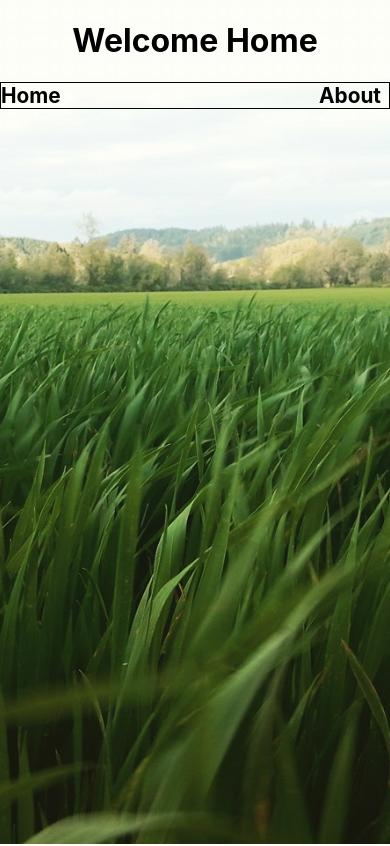
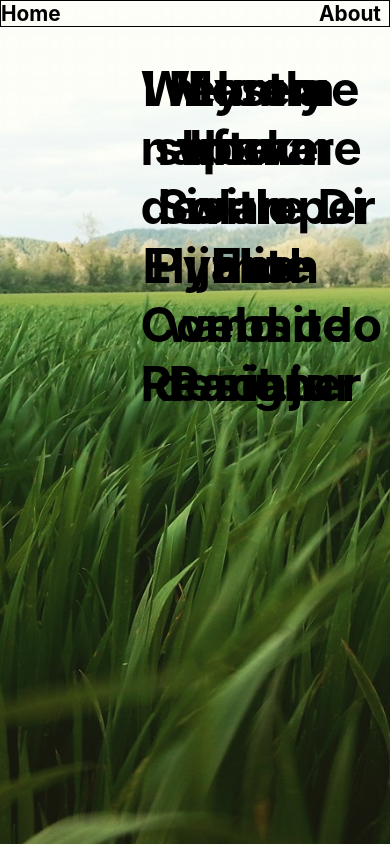
Before and after one commit to Elijah-Woodhouse/elijahSite, a React (Create React App) app: page / in a window 390 px wide. Shown: the top 846 px of the page. Built offline with nearby package versions, Linux system fonts and the light colour scheme.

Commit message:
listeners placed on a 5 breakpoints spread throughout the page. header elements appear on screen when div elements is in viewport

```diff
--- a/src/App.css
+++ b/src/App.css
@@ -20,7 +20,7 @@ body {
 }
 
 .fade-in {
-  opacity: 0;
+  opacity: 1;
   transition: opacity 250ms ease-in;
 }
 
@@ -83,3 +83,39 @@ nav {
 .second-break {
   margin-top: 300%;
 }
+
+.third-break {
+  margin-top: 300%
+}
+
+.fourth-break {
+  margin-top: 300%;
+}
+
+.fifth-break {
+  margin-top: 300%;
+}
+
+.break-fadeInOut {
+  opacity: 1;
+  transition: opacity 250ms ease-in;
+  background-color: rgb(254, 252, 243, 0);
+  padding: 5%;
+  margin: 0;
+  position: fixed;
+  margin: 10% 30% 50% 31%;
+  font-size: 3em;
+}
+
+.item-not-in-view {
+  visibility: hidden;
+}
+
+@keyframes fadeinAnimation {
+  0% {
+    opacity: 0;
+  }
+  100% {
+    opacity: 1;
+  }
+}
--- a/src/components/HomePage.js
+++ b/src/components/HomePage.js
@@ -14,6 +14,9 @@ export default function HomePage() {
 
     const { ref: firstRef, inView: firstBreakIsVisibile} = useInView();
     const { ref: secondRef, inView: secondBreakIsVisibile} = useInView();
+    const { ref: thirdRef, inView: thirdBreakIsVisibile} = useInView();
+    const { ref: fourthRef, inView: fourthBreakIsVisibile} = useInView();
+    const { ref: fifthRef, inView: fifthBreakIsVisibile} = useInView();
 
     useEffect(() => {
         console.log(firstBreakIsVisibile, secondBreakIsVisibile);
@@ -22,12 +25,19 @@ export default function HomePage() {
         return (
             <div>
                 <h1 className={firstBreakIsVisibile ? `${fadeInOutStyles}` :`${hiding}`}>Welcome Home</h1>
+                <h1 className={secondBreakIsVisibile ? `${fadeInOutStyles}` :`${hiding}`}>My name is Elijah</h1>
+                <h1 className={thirdBreakIsVisibile ? `${fadeInOutStyles}` :`${hiding}`}>I am a software developer and website designer</h1>
+                <h1 className={fourthBreakIsVisibile ? `${fadeInOutStyles}` :`${hiding}`}>I mostly work with Python and React.js</h1>
+                <h1 className={fifthBreakIsVisibile ? `${fadeInOutStyles}` :`${hiding}`}>Lorem Ipsum Solare Di Elite Commodo Pariatur</h1>
                 <div className='nav-links'>
                     <Link to="/">Home</Link>
                     <Link to="/about">About</Link>
                 </div>
                 <div className="first-break" ref={firstRef}>stop point</div>
                 <div className="second-break" ref={secondRef}>stop point</div>
+                <div className="third-break" ref={thirdRef}>stop point</div>
+                <div className="fourth-break" ref={fourthRef}>stop point</div>
+                <div className="fifth-break" ref={fifthRef}>stop point</div>
                 <div className="HP-paragraph-one">
                     <p>Lorem ipsum dolor sit amet, consectetur adipiscing elit,
                         sed do eiusmod tempor incididunt ut labore et dolore
```
